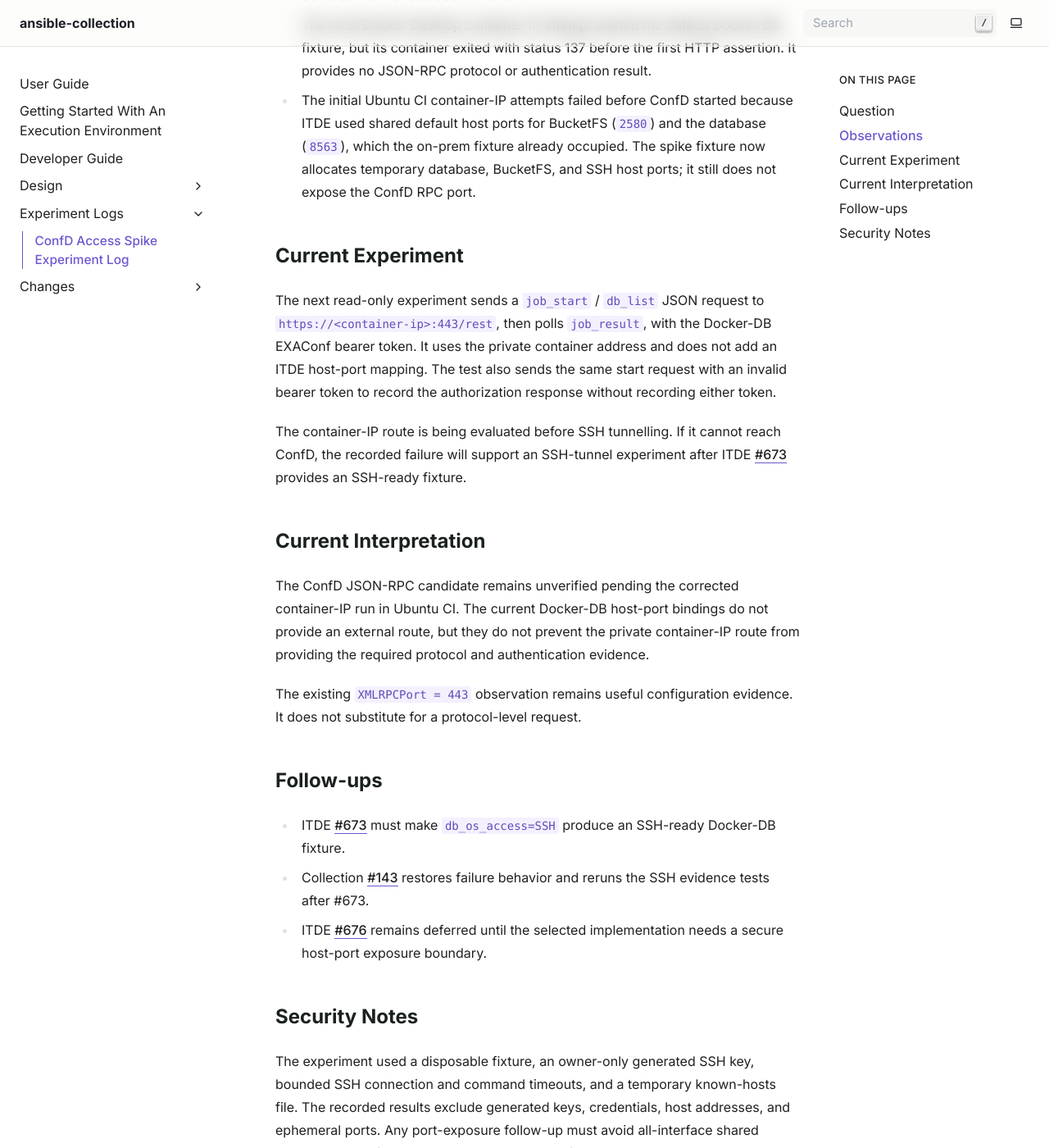
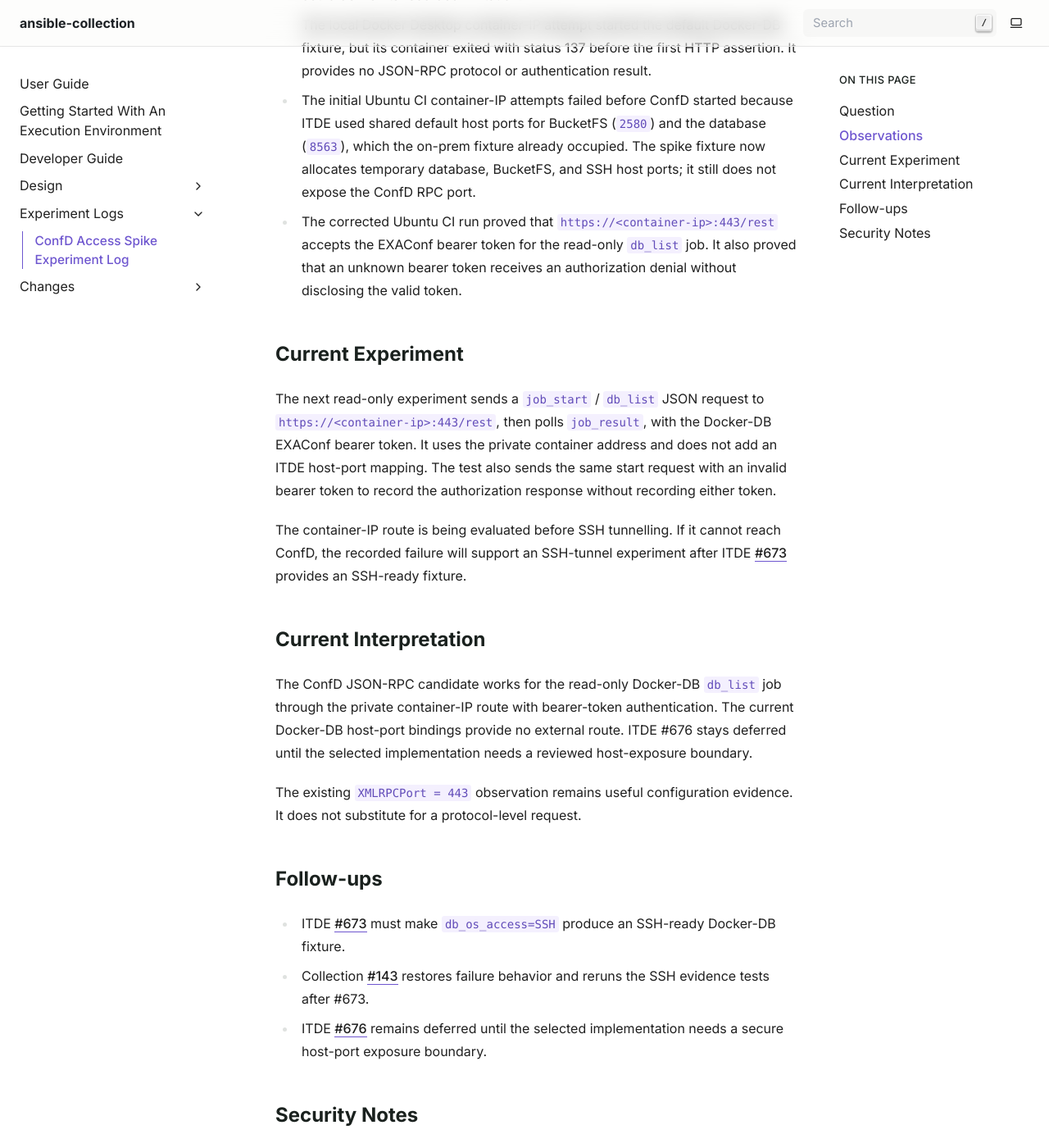
Before and after one commit to exasol/ansible-collection, a Sphinx documentation site: the page built from doc/experiments/confd_access_spike_log.md, in a window 1280 px wide and 1400 px high, scrolled down 1012 px. Shown: the whole window at 82% size. Built offline with Sphinx 7.4.7, drawn with Linux system fonts in a browser that asks for light colours.

Commit message:
The Ubuntu CI run proved the important result:
- Authenticated JSON-RPC db_list works through https://<container-ip>:443/rest.
- An unknown bearer token is rejected without exposing the valid token.
- No ConfD host-port exposure was needed for the spike.

I fixed the remaining failure by making the EXAConf port-boundary parser tolerate indentation. Documentation now records the successful JSON-RPC evidence and defers
  ITDE #676 until an implementation needs host exposure.

```diff
--- a/doc/experiments/confd_access_spike_log.md
+++ b/doc/experiments/confd_access_spike_log.md
@@ -35,6 +35,10 @@ environment changes are required?
   database (`8563`), which the on-prem fixture already occupied. The spike
   fixture now allocates temporary database, BucketFS, and SSH host ports; it
   still does not expose the ConfD RPC port.
+* The corrected Ubuntu CI run proved that `https://<container-ip>:443/rest`
+  accepts the EXAConf bearer token for the read-only `db_list` job. It also
+  proved that an unknown bearer token receives an authorization denial without
+  disclosing the valid token.
 
 ## Current Experiment
 
@@ -52,10 +56,11 @@ provides an SSH-ready fixture.
 
 ## Current Interpretation
 
-The ConfD JSON-RPC candidate remains unverified pending the corrected
-container-IP run in Ubuntu CI. The current Docker-DB host-port bindings do not
-provide an external route, but they do not prevent the private container-IP
-route from providing the required protocol and authentication evidence.
+The ConfD JSON-RPC candidate works for the read-only Docker-DB `db_list` job
+through the private container-IP route with bearer-token authentication. The
+current Docker-DB host-port bindings provide no external route. ITDE #676 stays
+deferred until the selected implementation needs a reviewed host-exposure
+boundary.
 
 The existing `XMLRPCPort = 443` observation remains useful configuration
 evidence. It does not substitute for a protocol-level request.
```
Also changed, not shown: doc/changesets/135-compare-confd-json-rpc-and-confd-client-over-ssh.md (+3 -5 lines), 1 other file.
